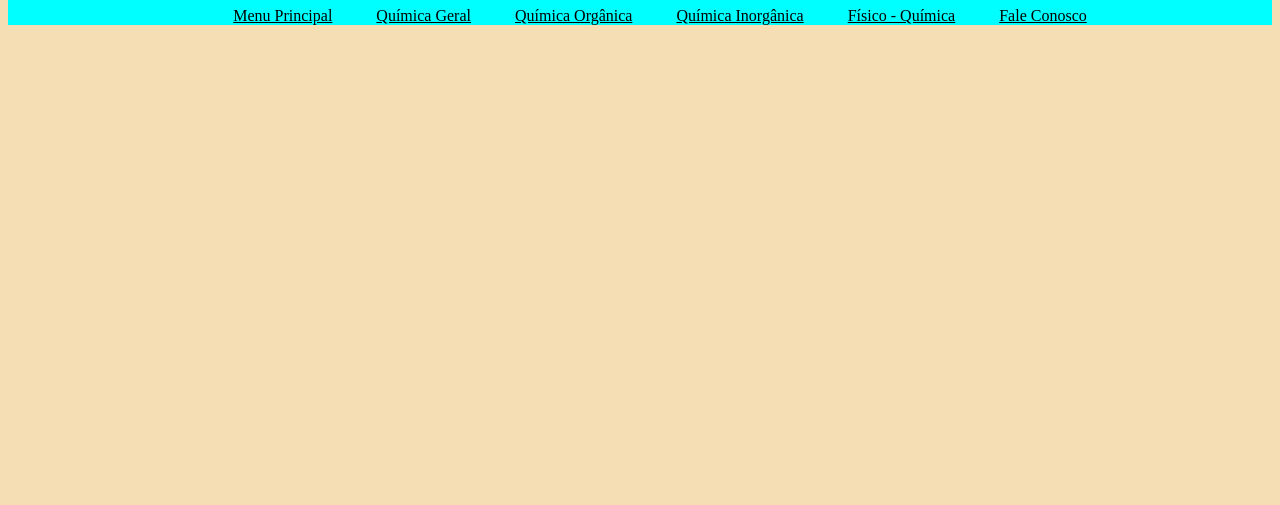
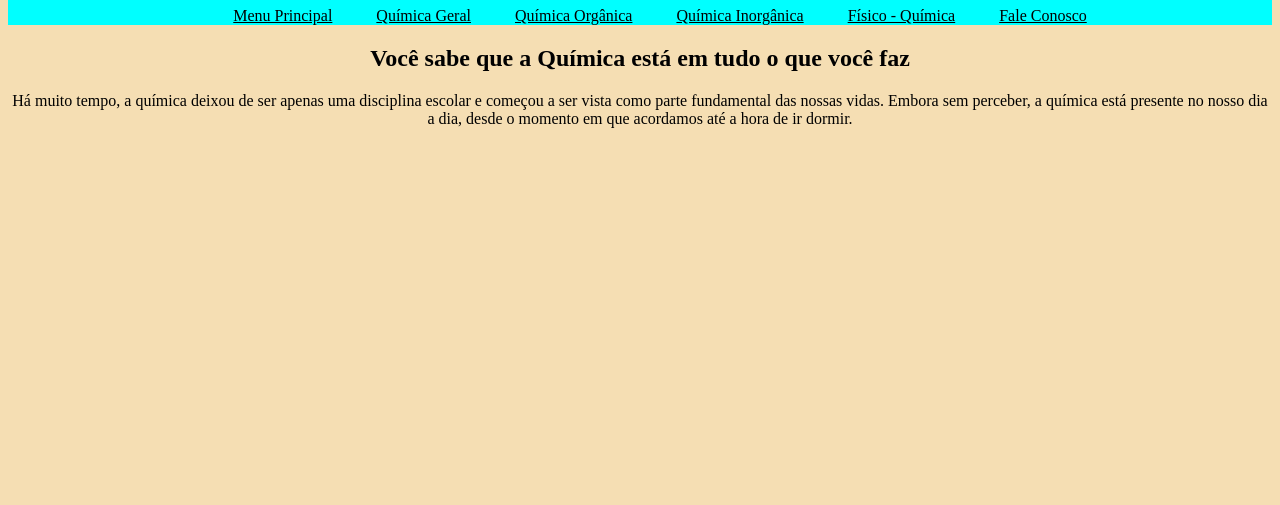
Before and after one commit to ProfessorMateusMagedanz/P-gina-da-Qu-mica, a plain HTML site: page index.html in a window 1280 px wide. Shown: the part 295-800 px from the top of the page. Drawn offline with Linux system fonts and the light colour scheme.

Commit message:
Atualizando a Página

```diff
--- a/index.html
+++ b/index.html
@@ -10,8 +10,7 @@
 <body>
    <header>
    <img src="quimica.PNG" alt="quimica" class="quimica">
-   <h1>A Química que Explica</h1>
-
+   <h1>A Química que Explica </h1>
      <nav>
          <ul>
             <li><a href="index.html">Menu Principal</a></li>
@@ -22,8 +21,9 @@
             <li><a href="fale.html"> Fale Conosco</a></li>
         </ul>
      </nav>
-
-
    </header>
+    <h2> Você sabe que a Química está em tudo o que você faz</h2>
+    <p> Há muito tempo, a química deixou de ser apenas uma disciplina escolar e começou a ser vista como parte fundamental das nossas vidas.
+        Embora sem perceber, a química está presente no nosso dia a dia, desde o momento em que acordamos até a hora de ir dormir. </h2>
 </body>
 </html>
```
Lines whose indentation alone changed are shown as unchanged.
